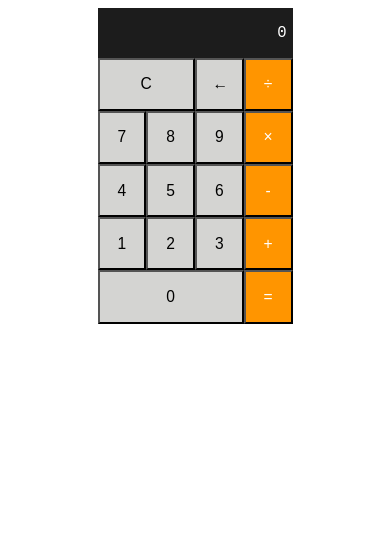
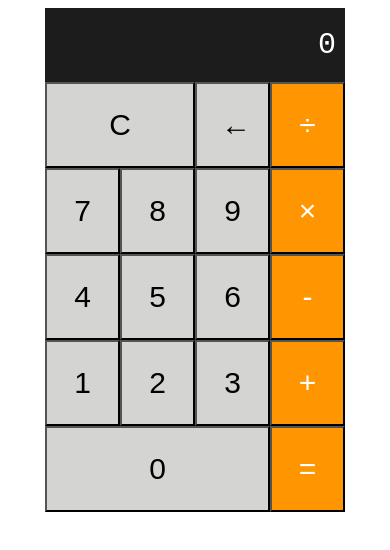
Before and after one commit to nicoabb/iOS-Calculator, a plain HTML site: page index.html in a window 390 px wide. Drawn offline with Linux system fonts and the light colour scheme.

Commit message:
Updated CSS responsive

```diff
--- a/styles.css
+++ b/styles.css
@@ -1,6 +1,9 @@
 body {
     display: block;
+    min-width: 300px;
     width: 50%;
+    max-width: 400px;
+    height: 100vh;
     margin-left: auto;
     margin-right: auto;
 }
@@ -15,7 +18,7 @@ body {
 
 #value {
     font-weight: lighter;
-    font-size: 4vw;
+    font-size: 30px;
     margin-block-start: 0em;
     margin-block-end: 0em;
     padding: 8px 0px;
@@ -33,7 +36,7 @@ body {
     width: 25%;
     padding: 8%;
     font-family: Arial, Helvetica, sans-serif;
-    font-size: 4vw;
+    font-size: 30px;
     background-color: #D4D4D2;
     cursor: pointer;
 }
```
